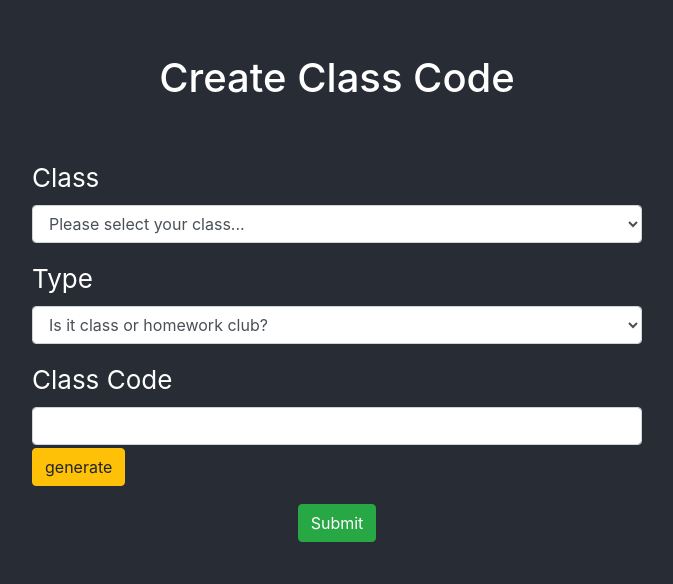
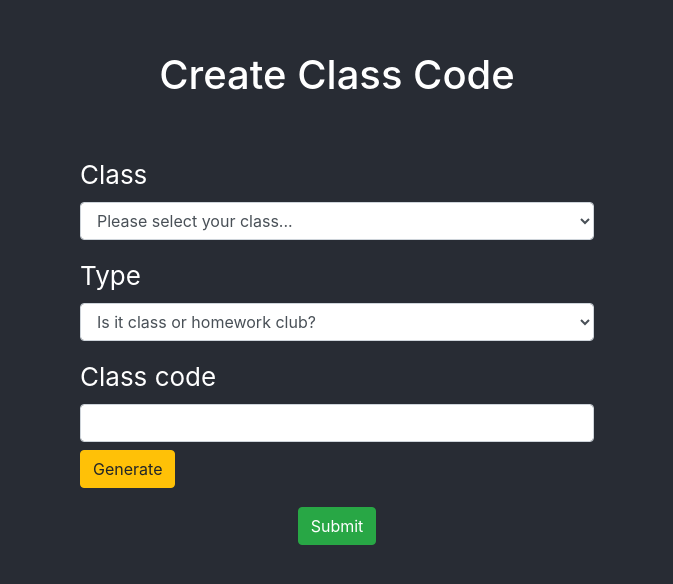
Before and after one commit to banirezaie/astrocoders, a React (Create React App) app in the folder frontend/: page /CreateCode in a window 1280 px wide. Shown: the part 102-686 px from the top of the page, without its empty margins (303-976 px from the left). Built offline with nearby package versions, Linux system fonts and the light colour scheme.

Commit message:
Minor style changes

```diff
--- a/frontend/src/Home.js
+++ b/frontend/src/Home.js
@@ -19,7 +19,7 @@ function Home() {
           <span className="col-2"></span>
           <hr></hr>
           <NavLink to="/createCode" className="btn btn-primary col-5">
-            Create a class Code
+            Create a class code
           </NavLink>
         </div>
       </div>
--- a/frontend/src/admin/CreateClassCode.js
+++ b/frontend/src/admin/CreateClassCode.js
@@ -49,7 +49,7 @@ const CreateClassCode = (props) => {
           <h1>Create Class Code</h1>
         </div>
         <form onSubmit={handleSubmit}>
-          <div className="form-group">
+          <div className="form-group mx-5">
             <label htmlFor="class">Class</label>
             <select
               className="form-control"
@@ -63,7 +63,7 @@ const CreateClassCode = (props) => {
               ))}
             </select>
           </div>
-          <div className="form-group">
+          <div className="form-group mx-5">
             <label htmlFor="type">Type</label>
             <select
               className="form-control"
@@ -77,8 +77,8 @@ const CreateClassCode = (props) => {
               <option>Other</option>
             </select>
           </div>
-          <div className="form-group">
-            <label htmlFor="name">Class Code</label>
+          <div className="form-group mx-5">
+            <label htmlFor="name">Class code</label>
             <input
               type="text"
               className="form-control"
@@ -87,8 +87,11 @@ const CreateClassCode = (props) => {
               onChange={(e) => setCode(e.target.value)}
               required
             />
-            <button onClick={handleGenerateClick} className="btn btn-warning">
-              generate
+            <button
+              onClick={handleGenerateClick}
+              className="btn btn-warning mt-2"
+            >
+              Generate
             </button>
           </div>
           <div className="text-center">
```
